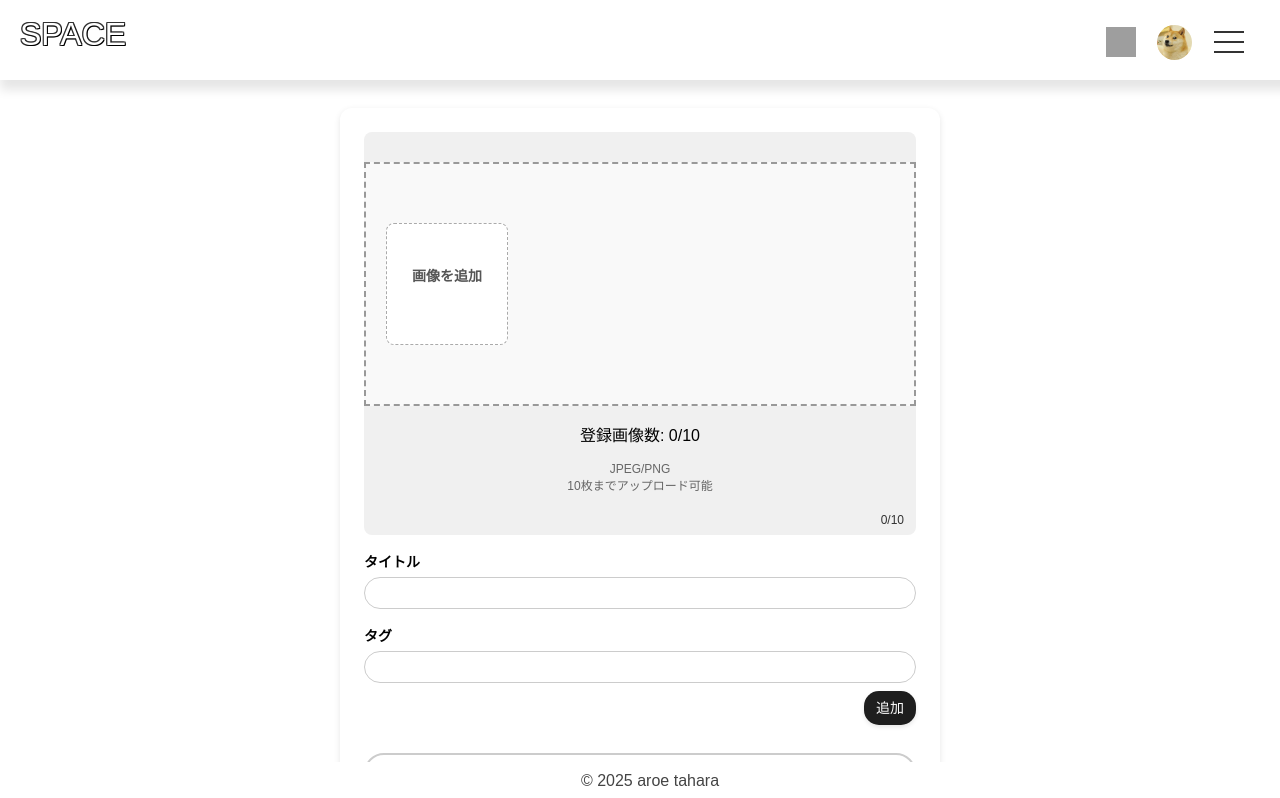
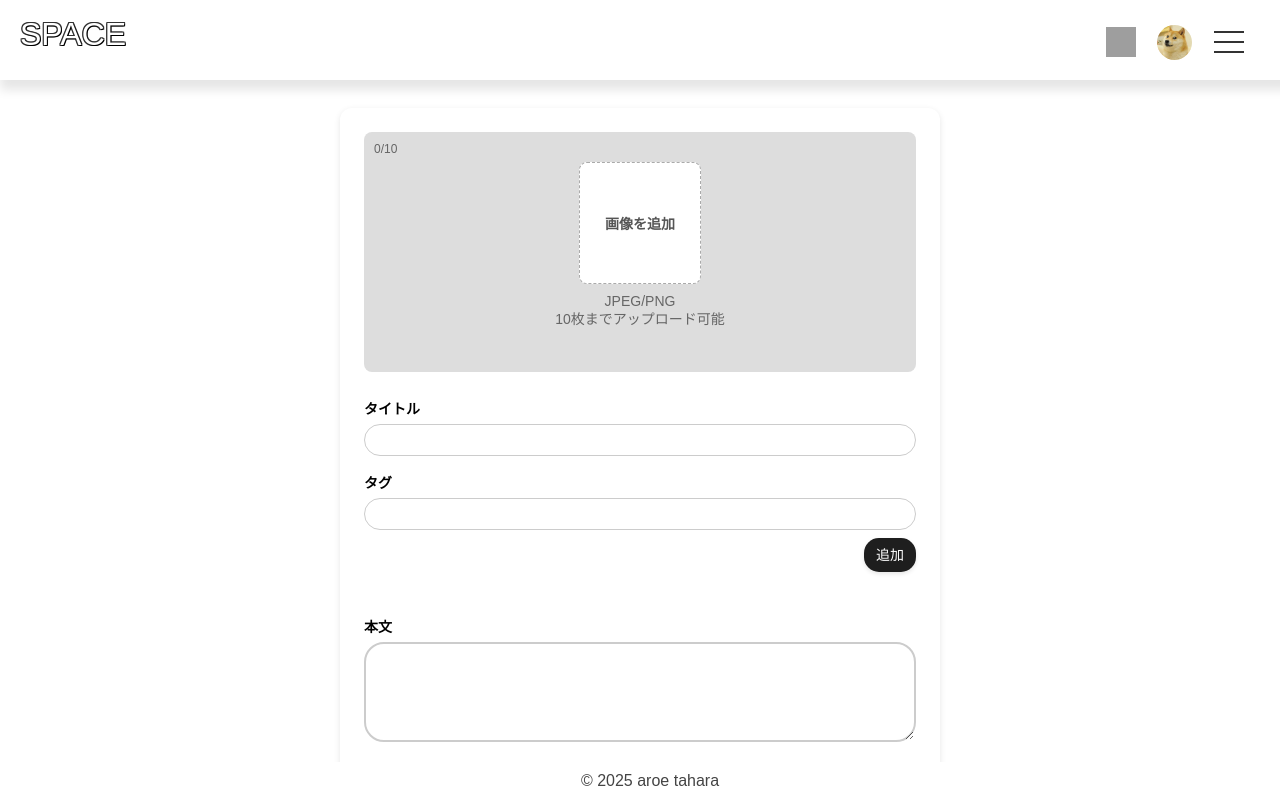
Before and after one commit to Say-Sato/my-vue3-webApp, a Vue app: page /posts/new in a window 1280 px wide. Shown: the top 798 px of the page. Built offline with nearby package versions, Linux system fonts and the light colour scheme; grey boxes are pictures that could not be loaded; a web font is replaced by a local one.

Commit message:
画像投稿ページCSS修正

```diff
--- a/src/basics/PhotoDragDrop.vue
+++ b/src/basics/PhotoDragDrop.vue
@@ -24,14 +24,14 @@ const MAX_IMAGES =
 // ファイル処理用関数
 const handleFile = (file: File) => {
   if (!file.type.startsWith('image/')) {
-    alert('画像ファイルを選んでね♡')
+    alert('画像ファイルを選んで')
     return
   }
 
   const reader = new FileReader()
   reader.onload = () => {
     if (imagePreviewUrls.value.length >= MAX_IMAGES) {
-      alert('画像は最大${MAX_IMAGES}枚までよッ！')
+      alert('画像は最大${MAX_IMAGES}枚まで')
       return
     }
 
@@ -105,14 +105,23 @@ watch(
                 handleFile(file)
               })
           }
-          input.value = '' // ← ここ追加！！
+          input.value = ''
         }
       "
     />
 
-    <!-- 1枚以上あるとき -->
-    <div class="preview-scroll">
-      <!-- 画像がmaxCount未満なら先頭に追加ボタン -->
+    <!-- 画像が0枚のとき -->
+    <div v-if="imagePreviewUrls.length === 0" class="upload-placeholder">
+      <label class="click-area image-button" @click="fileInputRef?.click()">
+        画像を追加
+      </label>
+      <p class="upload-info" v-if="maxCount !== undefined && maxCount > 1">
+        JPEG/PNG<br />{{ maxCount }}枚までアップロード可能
+      </p>
+    </div>
+
+    <!-- 画像が1枚以上あるとき -->
+    <div v-else class="preview-scroll">
       <label
         v-if="imagePreviewUrls.length < MAX_IMAGES"
         class="click-area image-button"
@@ -132,64 +141,83 @@ watch(
     </div>
   </div>
 
-  <p>登録画像数: {{ imagePreviewUrls.length }}/{{ MAX_IMAGES }}</p>
+  <!-- 👇 登録画像数を drop-area 内右下に重ねる -->
+  <p class="upload-count-overlay">
+    {{ imagePreviewUrls.length }}/{{ MAX_IMAGES }}
+  </p>
 </template>
 
 <style scoped>
-.image-upload {
-  display: flex;
-  flex-direction: column;
-  gap: 12px;
+.drop-area {
+  padding: 20px;
+  height: 200px;
+  text-align: center;
+  background: #ddd;
+  border-radius: 8px;
+  transition: 0.2s ease;
+  position: relative; /* ← これで右下配置できる */
 }
 
-.drop-area {
-  border: 2px dashed #999;
-  padding: 20px;
-  height: 200px; /* ← 明示的に縦幅を指定 */
-  text-align: center;
-  background: #f9f9f9;
-  transition: 0.2s ease;
+/* 画像数カウントを右下に配置 */
+.upload-count-overlay {
+  position: relative;
+  bottom: 230px;
+  left: 10px;
+  font-size: 12px; /* ← 小さめ文字 */
+  color: #666;
+  margin: 0;
+  pointer-events: none; /* 他の操作を邪魔しない */
+  z-index: 10; /* 高いz-indexで前面に表示 */
 }
 
-.drop-area:hover {
-  border-color: #333;
-  background: #eee;
+/* 画像0枚のとき中央にボタンを配置 */
+.upload-placeholder {
+  display: flex;
+  flex-direction: column; /* ボタンと文言を縦に並べる */
+  align-items: center; /* 横方向中央寄せ */
+  justify-content: center; /* drop-area 高さの中央に配置 */
+  bottom: 100px;
+  height: 100%;
+}
+
+.upload-info {
+  margin-top: 8px; /* ボタンとの間隔 */
+  text-align: center;
+  font-size: 14px; /* upload-count-overlayより一段階大きい */
+  color: #666;
+  line-height: 1.3;
 }
 
 .preview-scroll {
   display: flex;
   align-items: center;
-  justify-content: flex-start; /* 横方向の初期位置は先頭にしておく */
+  justify-content: flex-start;
   flex-direction: row;
   overflow-x: auto;
-  overflow-y: hidden; /* 👈 これで縦スクロール禁止ッ！ */
+  overflow-y: hidden;
   gap: 10px;
   padding: 10px 0;
-  height: 180px; /* 👈 高さを固定して、画像あり・なしで同じ見た目にする！ */
+  height: 180px;
 }
 
 .image-button {
-  width: 100px;
-  height: 100px;
-  min-width: 100px;
+  width: 120px;
+  height: 120px;
+  min-width: 120px;
   display: flex;
   align-items: center;
   justify-content: center;
-  white-space: pre-line;
   font-weight: bold;
   font-size: 14px;
   text-align: center;
   color: #555;
-  line-height: 6;
+  background-color: #fff;
+  border: 1px dashed #aaa;
+  border-radius: 8px;
 }
 
 .click-area {
   cursor: pointer;
-  display: inline-block;
-  padding: 10px;
-  border: 1px dashed #aaa;
-  border-radius: 8px;
-  background-color: #fff;
   transition: background-color 0.3s ease;
 }
 
@@ -199,18 +227,15 @@ watch(
 
 .image-preview-wrapper {
   position: relative;
-  height: 180px; /* drop-area の高さと合わせて */
+  height: 180px;
   display: flex;
-  align-items: center; /* ← これで縦方向中央揃え */
-  justify-content: center; /* 横方向も中央揃え（必要なら） */
-  padding: 0; /* 念のため余白なしに */
-  box-sizing: border-box; /* 枠のサイズにpaddingが含まれるように */
+  align-items: center;
+  justify-content: center;
+  box-sizing: border-box;
 }
 
 .thumb {
-  height: auto;
-  max-height: 100%; /* 枠内に収まる最大高さ */
-  width: auto;
+  max-height: 100%;
   object-fit: contain;
   border: 1px solid #ccc;
   flex-shrink: 0;
@@ -232,7 +257,6 @@ watch(
   padding: 0;
   font-size: 16px;
   color: #333;
-  transition: background-color 0.2s ease;
 }
 
 .remove-button:hover {
--- a/src/pages/EntryPageView.vue
+++ b/src/pages/EntryPageView.vue
@@ -142,8 +142,6 @@ export default defineComponent({
       <!-- 画像アップロード -->
       <div v-if="hideEdit" class="image-upload">
         <PhotoDragDrop v-model="localImages" :maxCount="10" />
-        <p class="upload-info">JPEG/PNG<br />10枚までアップロード可能</p>
-        <span class="upload-count">{{ localImages.length }}/10</span>
       </div>
 
       <!-- タイトル -->
@@ -184,18 +182,13 @@ export default defineComponent({
         <ul>
           <li v-for="(tag, index) in tagList" :key="index" class="tag-item">
             <span class="tag-label">{{ tag }}</span>
-            <IconButton
-              label="×"
-              class="tag-remove"
-              background-color="#cccccc"
-              textColor="white"
-              @click="removeTag(index)"
-            />
+            <button class="tag-remove" @click="removeTag(index)">×</button>
           </li>
         </ul>
       </div>
 
       <!-- 本文 -->
+      <p class="section-title">本文</p>
       <div class="form-group">
         <TextInput
           id="body"
@@ -277,27 +270,6 @@ export default defineComponent({
 }
 
 /* 画像アップロード */
-.image-upload {
-  position: relative;
-  background: #f0f0f0;
-  border-radius: 8px;
-  padding: 30px 0;
-  text-align: center;
-  margin-bottom: 16px;
-}
-.upload-info {
-  margin-top: 8px;
-  font-size: 12px;
-  color: #666;
-}
-.upload-count {
-  position: absolute;
-  bottom: 8px;
-  right: 12px;
-  font-size: 12px;
-  color: #333;
-}
-
 /* 共通フォーム要素 */
 .form-group {
   margin-bottom: 16px;
@@ -324,23 +296,40 @@ export default defineComponent({
 }
 
 .tag-list ul {
-  display: flex;
-  flex-wrap: wrap;
-  gap: 8px;
-  padding: 0;
-  margin: 12px 0;
   list-style: none;
+  padding: 8px;
+  margin: 0;
 }
+
 .tag-item {
-  display: flex;
+  display: inline-flex;
   align-items: center;
-  background: #f5f5f5;
-  border-radius: 16px;
+  background-color: #d8d8d8;
+  color: #333;
+  border-radius: 12px;
   padding: 4px 8px;
+  margin: 4px;
+  position: relative;
   font-size: 14px;
 }
+
 .tag-label {
-  margin-right: 4px;
+  margin-right: 6px;
+}
+
+.tag-remove {
+  background-color: white;
+  color: black;
+  border: none;
+  border-radius: 50%;
+  width: 18px;
+  height: 18px;
+  font-size: 12px;
+  line-height: 18px;
+  text-align: center;
+  cursor: pointer;
+  padding: 0;
+  transition: background-color 0.2s;
 }
 
 /* 本文 */
```
